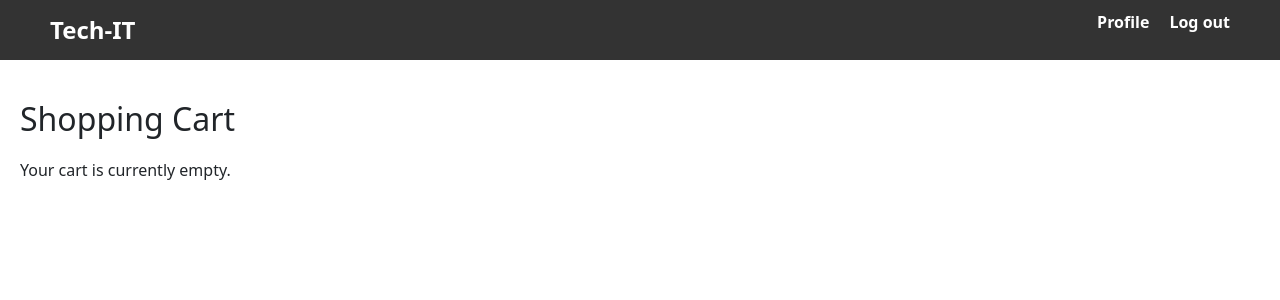
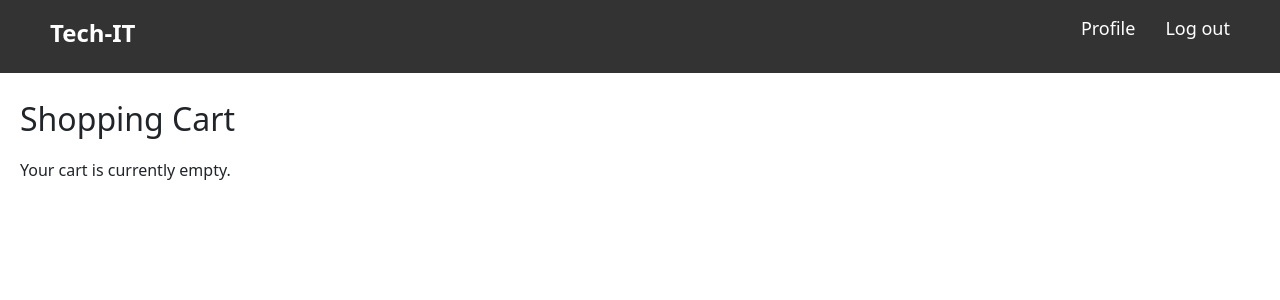
Before and after one commit to S1ngularty/Tech-IT, a PHP site: page /cart.php in a window 1280 px wide. Shown: the top 300 px of the page. Run offline with PHP 8.4, Linux system fonts and the light colour scheme; a user stored in the database is signed in; data comes from the database, SQL or seed files in the repository; tables that the repository leaves empty or names only in its code hold one stand-in row (values such as "Sample post").

Commit message:
modified cart interface

```diff
--- a/User/Shop.php
+++ b/User/Shop.php
@@ -71,6 +71,7 @@ include '../Administrator/includes/config.php';
 .nav-links {
     display: flex;
     gap: 20px;
+    font-size: 18px;
 }
 
 .nav-links li {
--- a/User/cart.php
+++ b/User/cart.php
@@ -1,6 +1,6 @@
 <?php
 include '../Administrator/includes/config.php'; // Database connection
-session_start(); // Start the session
+session_start();
 
 if (!isset($_SESSION['user_id'])) {
     echo "Please log in to view your cart.";
@@ -9,49 +9,60 @@ if (!isset($_SESSION['user_id'])) {
 
 $user_id = $_SESSION['user_id'];
 
-// Fetch products with cart details only for the logged-in user
+// Fetch products for the logged-in user
 $sql_display = "SELECT p.product_name, p.price, c.quantity, p.product_description, p.product_img, p.date_added, c.date_placed, c.cart_id
                 FROM product p
                 INNER JOIN cart c ON p.product_id = c.product_id
-                WHERE c.user_id = ?"; // Filter by user_id
+                WHERE c.user_id = ?";
 $stmt = mysqli_prepare($conn, $sql_display);
-mysqli_stmt_bind_param($stmt, 'i', $user_id); // Bind the user_id
+mysqli_stmt_bind_param($stmt, 'i', $user_id);
 mysqli_stmt_execute($stmt);
 $result = mysqli_stmt_get_result($stmt);
 ?>
+
 <!DOCTYPE html>
 <html lang="en">
 <head>
     <meta charset="UTF-8">
     <meta name="viewport" content="width=device-width, initial-scale=1.0">
     <title>Shopping Cart - Tech-IT</title>
-    <link rel="stylesheet" href="styles.css">
     <link href="https://cdn.jsdelivr.net/npm/bootstrap@5.3.3/dist/css/bootstrap.min.css" rel="stylesheet">
     <link href="https://cdnjs.cloudflare.com/ajax/libs/font-awesome/6.0.0-beta3/css/all.min.css" rel="stylesheet">
-</head>
     <style>
         /* Navbar */
         #navbar {
             background-color: #333;
             display: flex;
+            align-items: right;
+            justify-content: right;
+            padding: 15px 50px;
+            position: fixed;
+            top: 0px;
+            width: 100%;
+            z-index: 1;
+        }
+/* #navbar {
+    background-color: #333;
+    display: flex;
     align-items: center;
     justify-content: space-between;
-    padding: 10px 50px;
+    padding: 15px 50px;
     width: 100%;
     z-index: 1;
     position: fixed;
-    top: 0;
-}
-
+} */
         #logo {
             font-size: 24px;
             color: #fff;
             font-weight: bold;
+            position: absolute;
+            left: 50px;
         }
 
         .nav-links {
             display: flex;
-    gap: 20px;
+            gap: 30px;
+            font-size: 18px;
         }
 
         .nav-links li {
@@ -61,12 +72,12 @@ $result = mysqli_stmt_get_result($stmt);
         .nav-links li a {
             color: #fff;
             text-decoration: none;
-    font-weight: bold;
+            /* font-weight: bold; */
         }
 
         /* Main Content */
         .main-content {
-    padding: 100px 20px 20px; /* Adjust for fixed navbar */
+            padding: 100px 20px 20px;
         }
 
         /* Product Container */
@@ -146,14 +174,13 @@ $result = mysqli_stmt_get_result($stmt);
                     echo '<p class="quantity">Quantity in Cart: ' . $row['quantity'] . '</p>';
                     echo '<p class="date-added">Added on: ' . date("F j, Y", strtotime($row['date_added'])) . '</p>';
                     echo '<p class="date-placed">Date Placed: ' . date("F j, Y", strtotime($row['date_placed'])) . '</p>';
-                    echo '<a href="delete.php?id=' . $row['cart_id'] . '" class="btn btn-danger">Remove from Cart</a>';
-                    echo '<form action="update.php" method="POST">';
+                    echo '<a href="delete.php?id=' . $row['cart_id'] . '" class="btn btn-danger btn-remove">Remove from Cart</a>';
+                    echo '<form action="update.php" method="POST" style="display:inline-block;">';
                     echo '<input type="hidden" name="cart_id" value="' . $row['cart_id'] . '">';
-                    echo '<input type="number" name="quantity" value="' . $row['quantity'] . '" min="1" step="1" style="width: 70px; margin-right:20px;">';
-                    echo '<button type="submit" style="background-color: #007bff; color: white; padding: 8px 16px; border: none; border-radius: 5px; cursor: pointer;">Update Quantity</button>';
+                    echo '<input type="number" name="quantity" value="' . $row['quantity'] . '" min="1" step="1" style="width: 50px; margin-right:10px; margin-left:20px;">';
+                    echo '<button type="submit" class="btn-update">Update Quantity</button>';
                     echo '</form>';
                     echo '</div>';
-
                 }
             } else {
                 echo "<p>Your cart is currently empty.</p>";
```
Also changed, not shown: other parts of User/cart.php (+23 -6 lines). Lines whose indentation alone changed are shown as unchanged.
